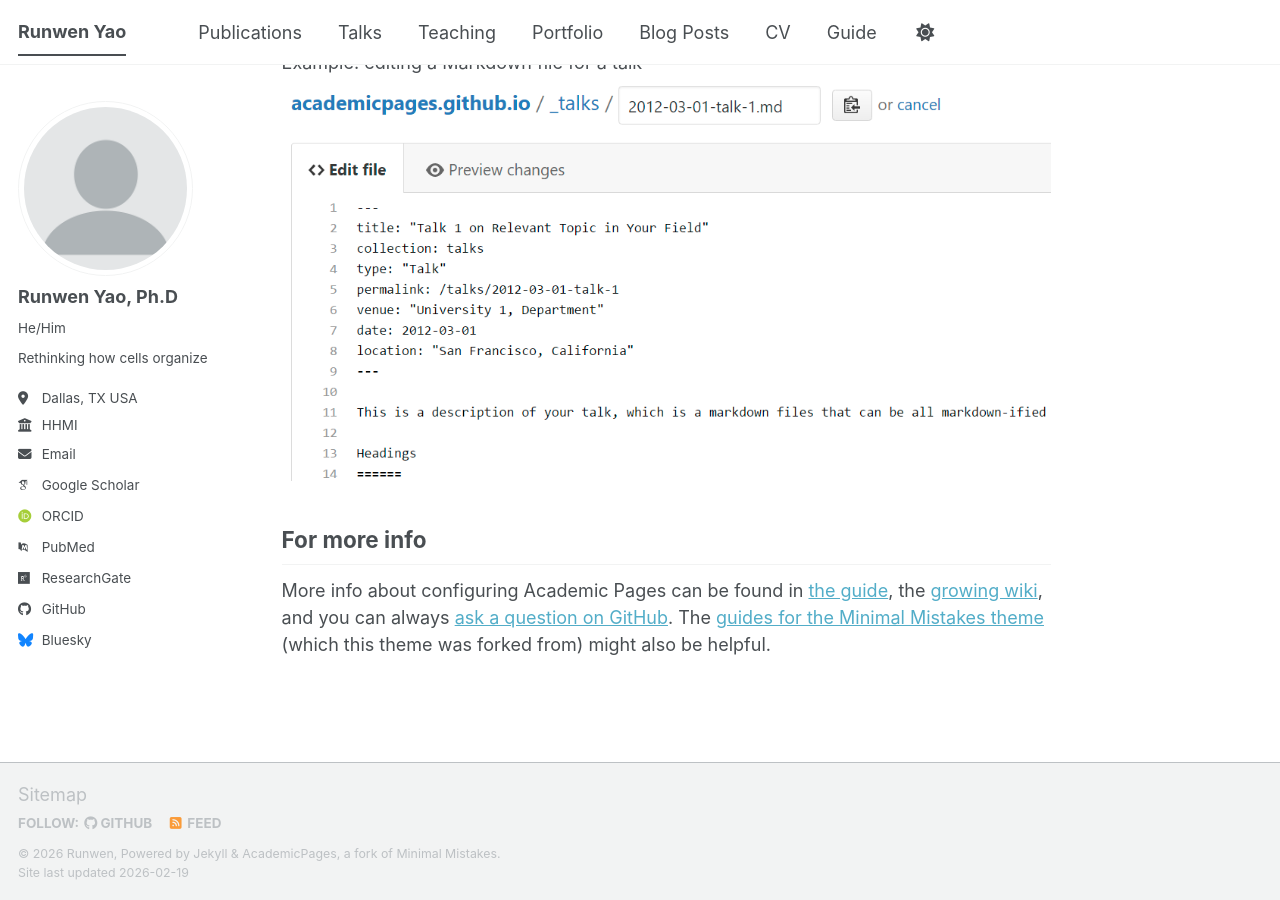
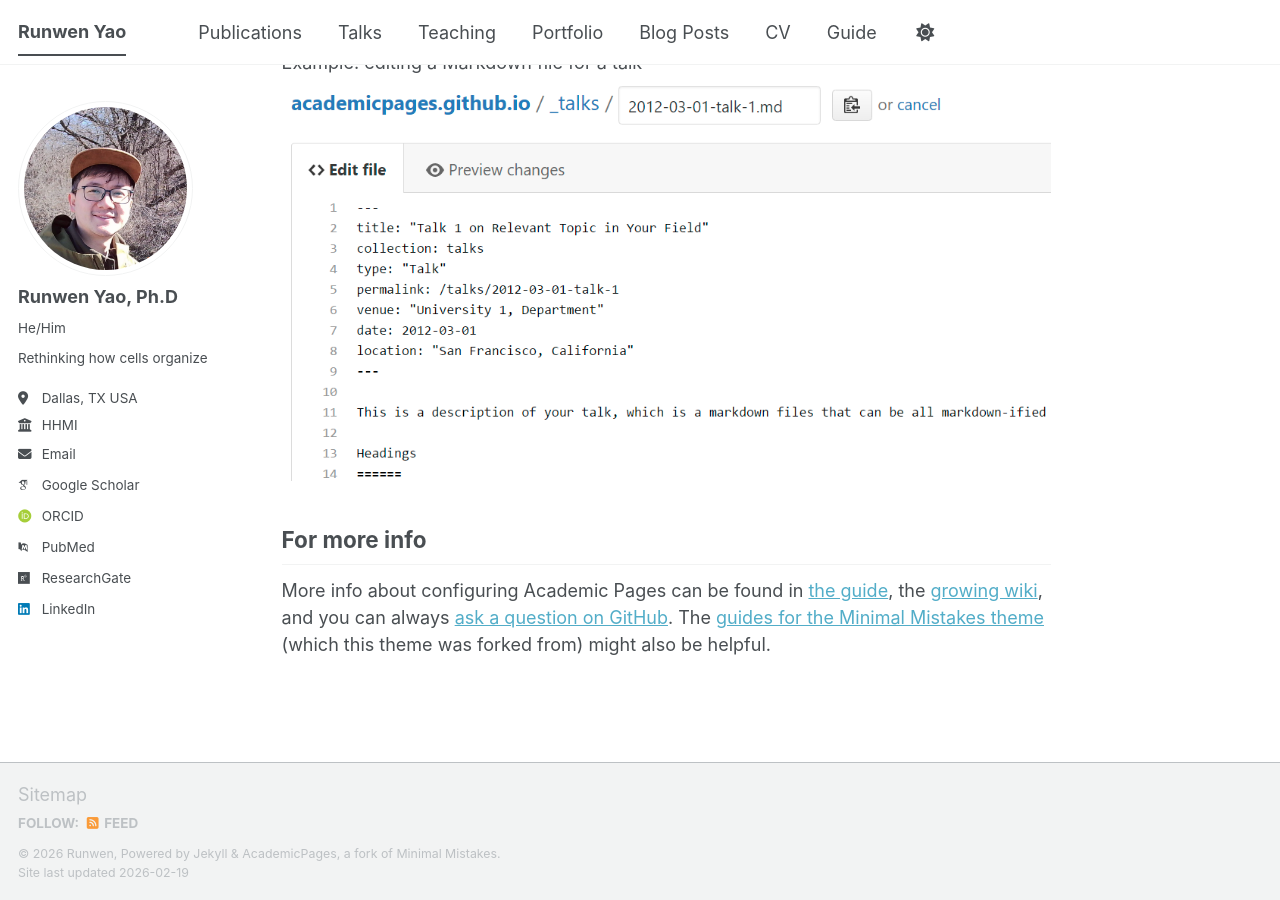
Before and after one commit to TK-Guan/TK-Guan.github.io, a Jekyll site: the page built from _pages/about.md, in a window 1280 px wide and 900 px high, scrolled down 2994 px. Built offline with Jekyll 4.4.1, drawn with Linux system fonts in a browser that asks for light colours; some web fonts are replaced; a script bundle is joined from its source files by our own code; library files that are not in the unit come from our copies; some of the changed lines change nothing that is shown.

Commit message:
Update author profile information in _config.yml

```diff
--- a/_config.yml
+++ b/_config.yml
@@ -23,7 +23,7 @@ repository               : "tkguan/tk-guan.github.io"
 #               Additional customization can be done by editing /_includes/author-profile.html
 author:
   # Biographic information
-  avatar           : "profile.png"
+  avatar           : "TestHeadshot.jpeg"
   name             : "Runwen Yao, Ph.D"
   pronouns         : "He/Him" # example: "she/her"
   bio              : "Rethinking how cells organize" #Short biography for the left-hand sidebar
@@ -51,13 +51,13 @@ author:
   bitbucket        : # Username - Update with your username on the site
   codepen          : # Username
   dribbble         : # Username
-  github           : "TK-Guan"
+  github           : # Username
   kaggle           : # Username
   stackoverflow    : # User number or user number and name (i.e., use "1" or "1/jeff-atwood")
 
   # Social media
   artstation       : # Username
-  bluesky          : "bsky.app" # Replace this with you Bluesky username
+  bluesky          : # Replace this with you Bluesky username
   facebook         : # Username
   flickr           : # Username
   foursquare       : # Username
@@ -66,7 +66,7 @@ author:
   keybase          : # Username
   instagram        : # Username
   lastfm           : # Username
-  linkedin         : # Username
+  linkedin         : "https://www.linkedin.com/in/runwen-yao-a2b0a792" # Username
   mastodon         : # URL
   medium           : # URL
   pinterest        : # Username
```
